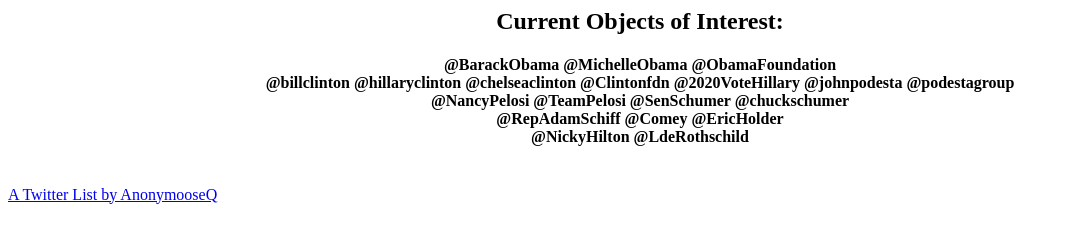
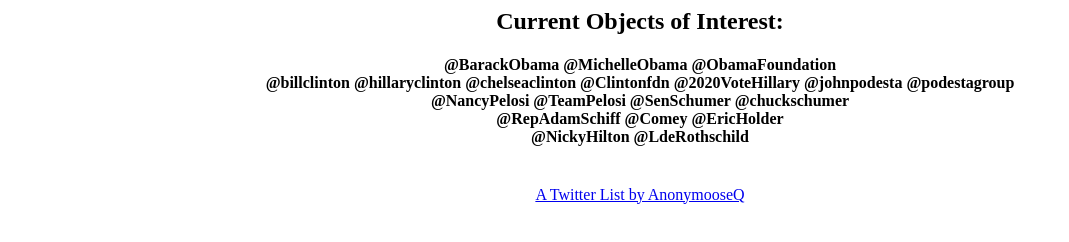
Before and after one commit to anonymooseq/anonymooseq.github.io, a plain HTML site: page ooi/index.html in a window 1280 px wide. Shown: the whole page, without its empty margins (0-1069 px from the left). Drawn offline with Linux system fonts and the light colour scheme.

Commit message:
Update index.html

```diff
--- a/ooi/index.html
+++ b/ooi/index.html
@@ -8,8 +8,10 @@
       @NickyHilton @LdeRothschild <br>
       <br>
     </h4>
-  <div style="width:50%;align:center;">
+    <center>
+  <div style="width:50%;">
     <a class="twitter-timeline" href="https://twitter.com/AnonymooseQ/lists/ooi?ref_src=twsrc%5Etfw">A Twitter List by AnonymooseQ</a> <script async src="https://platform.twitter.com/widgets.js" charset="utf-8"></script>
     </div>
+    </center>
   </body>
 </html>
```
